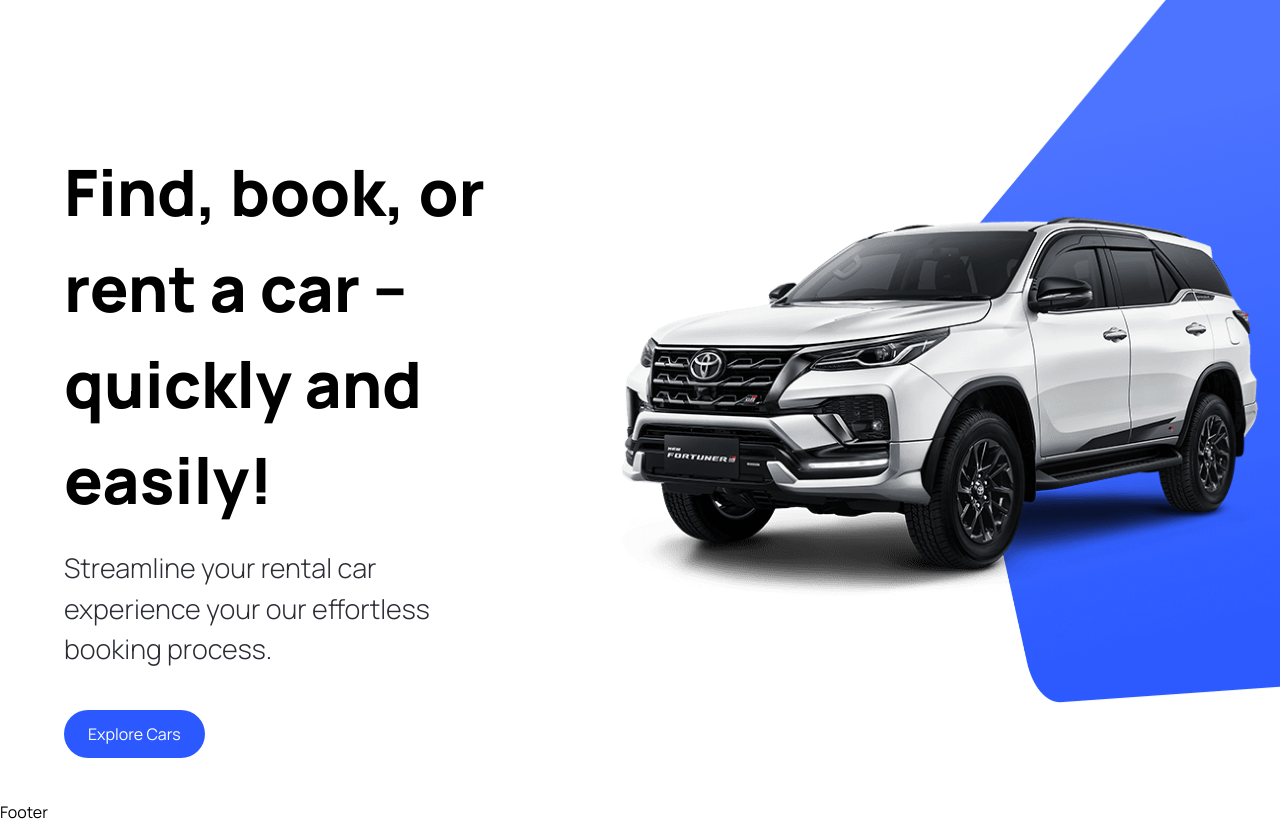
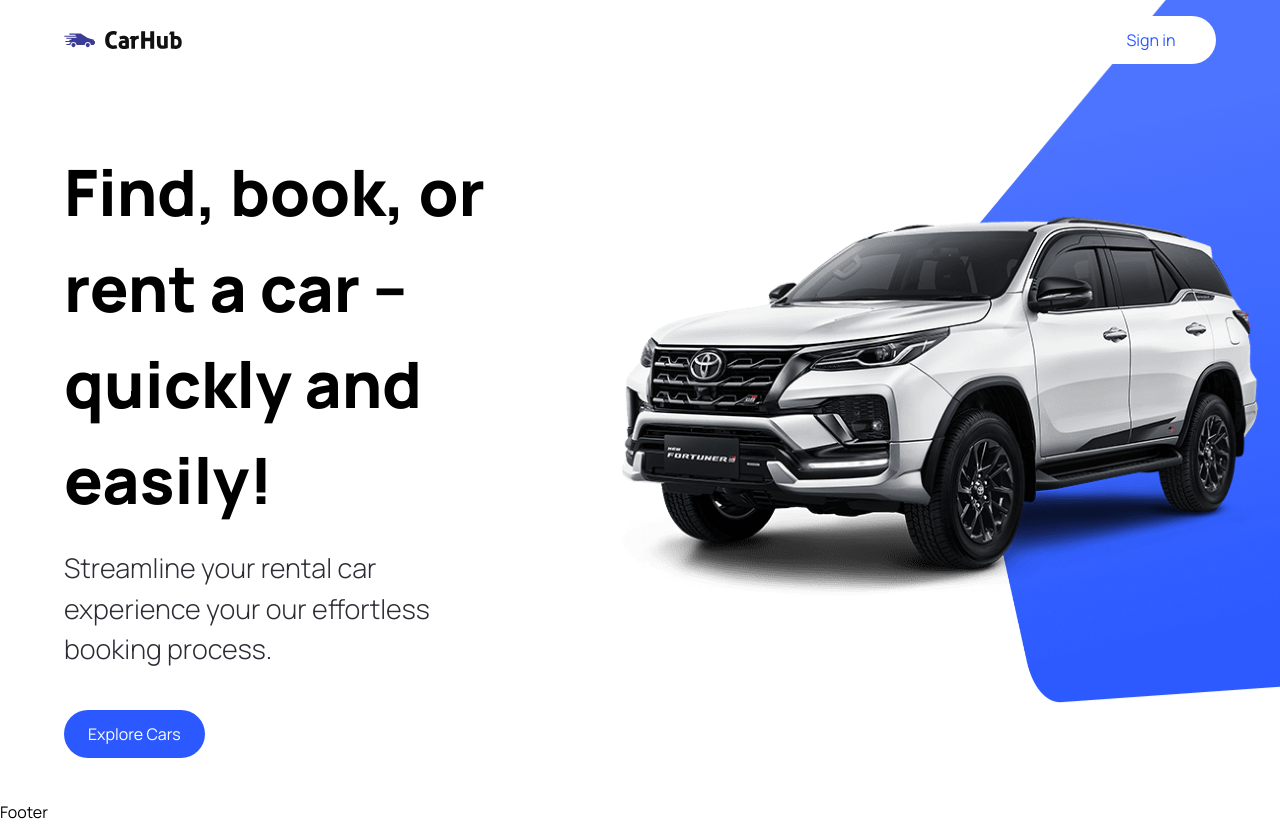
Before and after one commit to WaqarAhmad321/nextcar, a Next.js app: page / in a window 1280 px wide. Built offline with nearby package versions, Linux system fonts and the light colour scheme.

Commit message:
feat: customized buttons and navbar

```diff
--- a/components/CustomButton.tsx
+++ b/components/CustomButton.tsx
@@ -7,11 +7,12 @@
   title,
   containerStyles,
   handleClick,
+  btnType,
 }: CustomButtonProps) => {
   return (
     <button
       disabled={false}
-      type="button"
+      type={btnType || "button"}
       className={`custom-btn ${containerStyles}`}
       onClick={() => handleClick}>
       <span className={`flex-1`}>{title}</span>
--- a/components/Navbar.tsx
+++ b/components/Navbar.tsx
@@ -1,7 +1,27 @@
+import Image from "next/image";
+import Link from "next/link";
+import { CustomButton } from "./index";
+
 const Navbar = () => {
   return (
     <header className="w-full absolute z-10">
-      <nav ></nav>
+      <nav className="max-w-[1440px] mx-auto flex justify-between items-center sm:px-16 py-4">
+        <Link href="/">
+          <Image
+            src="/logo.svg"
+            alt="logo"
+            width={118}
+            height={18}
+            className="object-contain"
+          />
+        </Link>
+
+        <CustomButton
+          title="Sign in"
+          btnType="button"
+          containerStyles="text-primary-blue rounded-full bg-white min-w-[130px]"
+        />
+      </nav>
     </header>
   );
 };
--- a/types/index.ts
+++ b/types/index.ts
@@ -4,4 +4,5 @@
   title: string;
   containerStyles?: string;
   handleClick?: MouseEventHandler<HTMLButtonElement>;
+  btnType?: "button" | "submit";
 }
```
